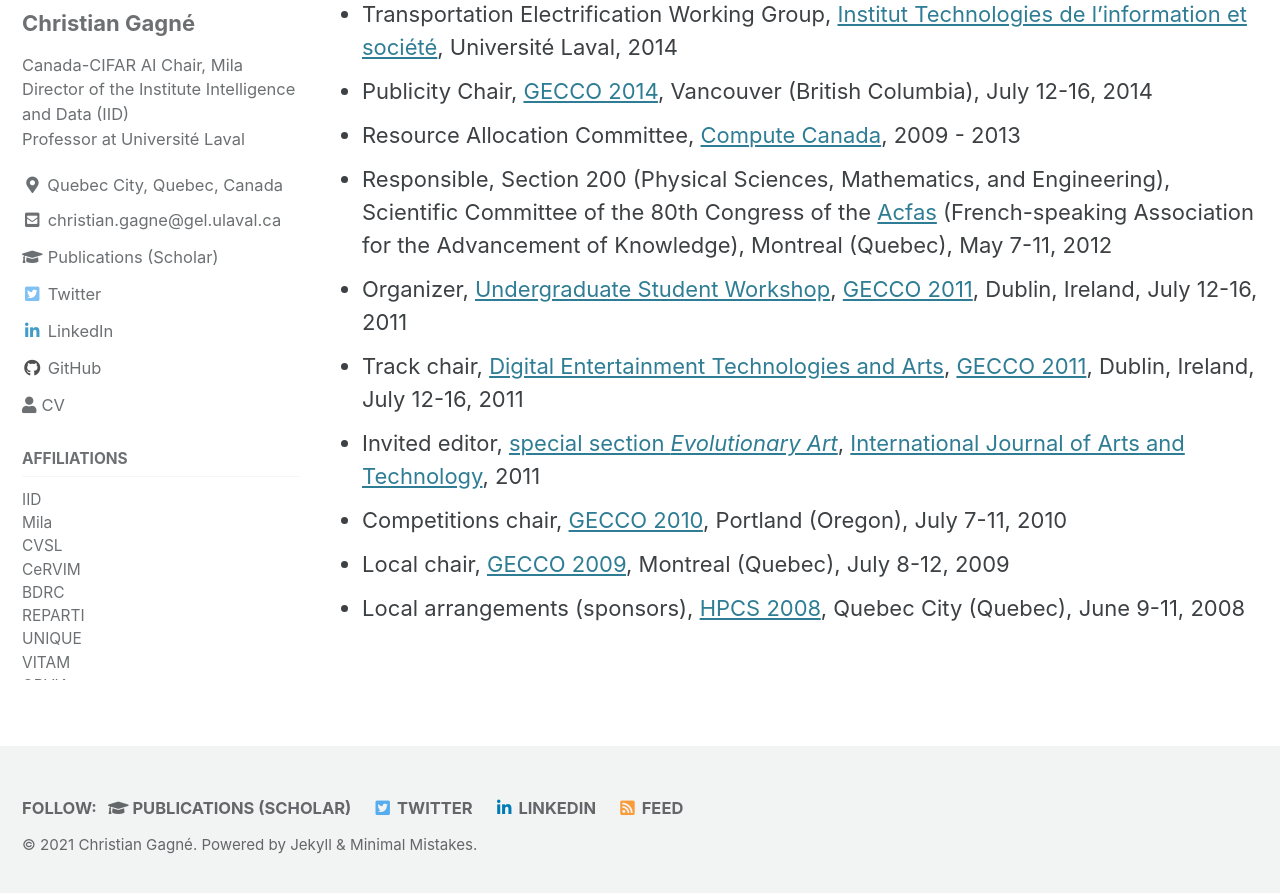
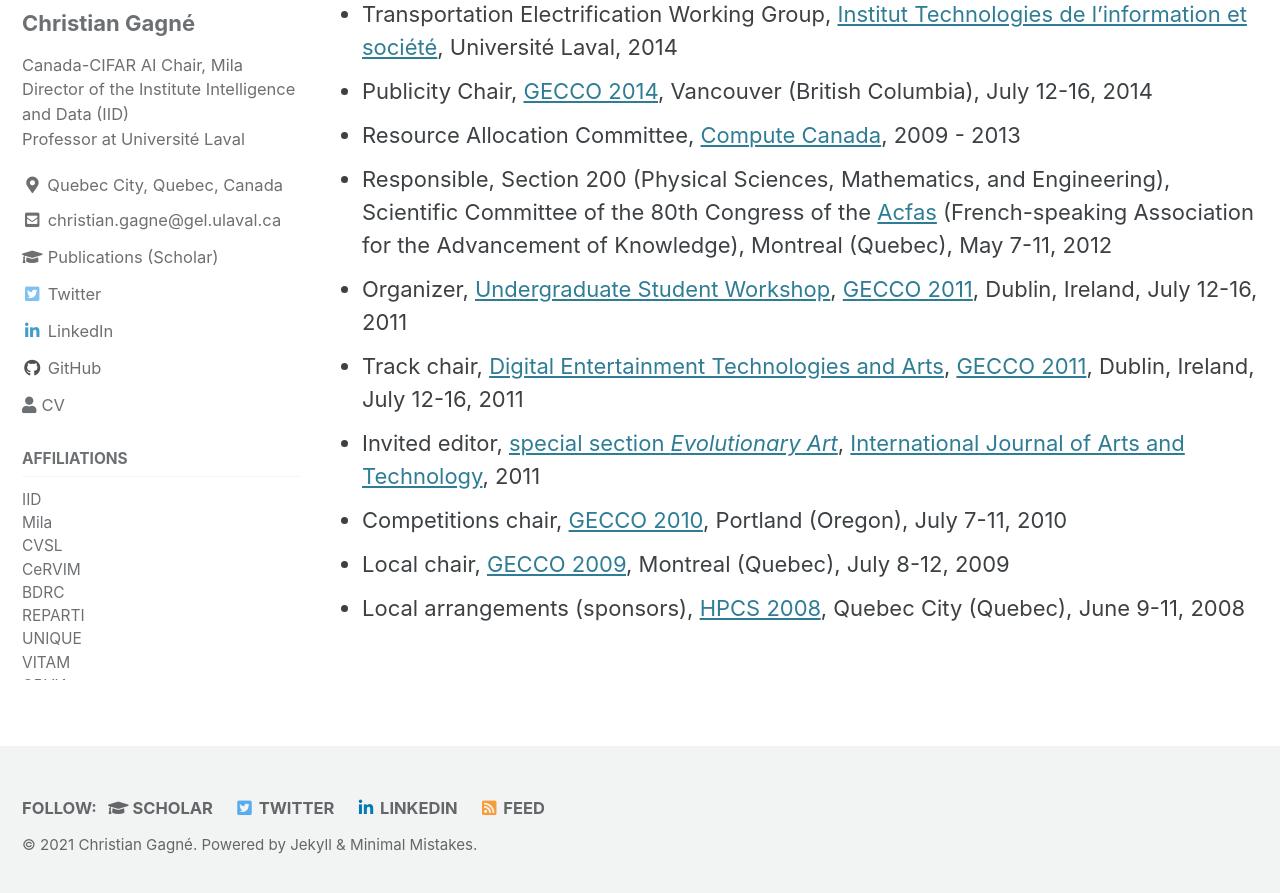
Before and after one commit to chgagne/chgagne.github.io, a Jekyll site: the page built from _pages/english.md, in a window 1280 px wide and 900 px high, scrolled down 6969 px. Shown: the top 893 px of the window. Built offline with Jekyll 4.4.1, drawn with Linux system fonts in a browser that asks for light colours; cached includes are drawn as plain includes.

Commit message:
Ajustments liens.

```diff
--- a/_config.yml
+++ b/_config.yml
@@ -124,7 +124,7 @@ analytics:
 # Site Footer
 footer:
   links:
-    - label: "Publications (Scholar)"
+    - label: "Scholar"
       icon: "fa fa-graduation-cap"
       url: "https://scholar.google.com/citations?hl=en&user=egixsbEAAAAJ&view_op=list_works&sortby=pubdate"
     - label: "Twitter"
--- a/_pages/english.md
+++ b/_pages/english.md
@@ -58,7 +58,7 @@ He completed a PhD in Electrical Engineering (Université Laval) in 2005 and the
 
 His research interests are on the development of methods for machine learning and stochastic optimization. In particular, he is interested by deep neural networks, representation learning and transfer, meta-learning and multitask learning. He is also interested by optimization approaches based on probabilistic models and evolutionary algorithms for black-box optimization and automatic programming, among others. A significant share of his research work is on the practical use of these techniques in domains such as computer vision, microscopy, health, energy and transportation.
 
-For more details, see the [CV](files/cv-cgagne-en.pdf).
+For more details, see the [CV](/files/cv-cgagne-en.pdf).
 
 
 ### Teaching ###
```
